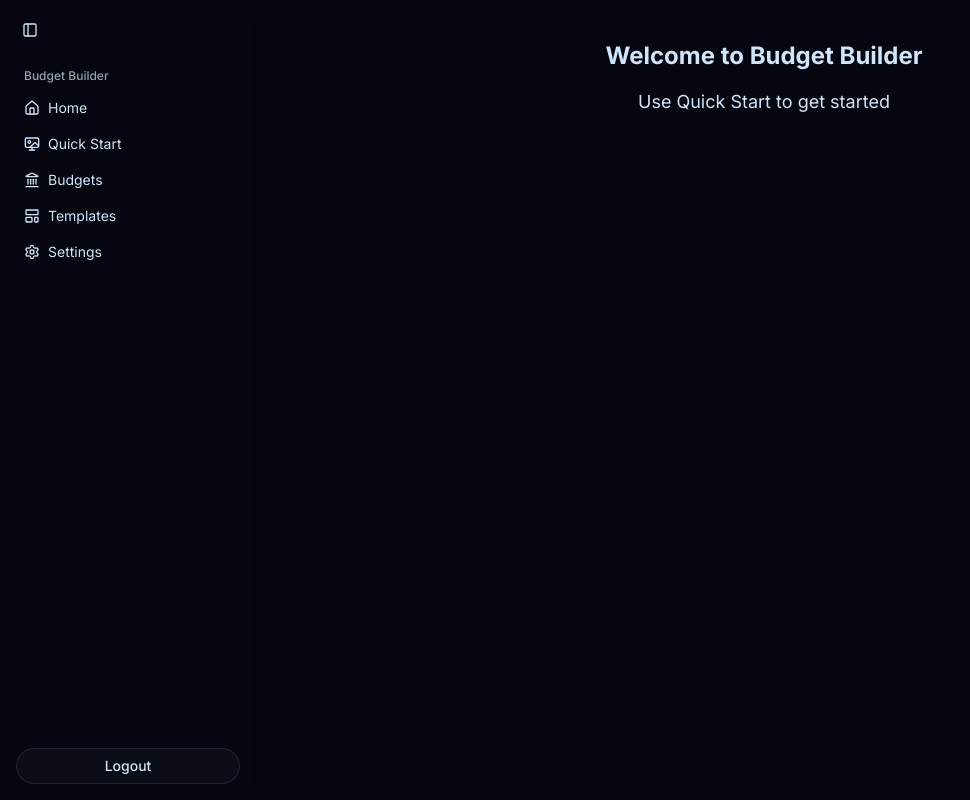
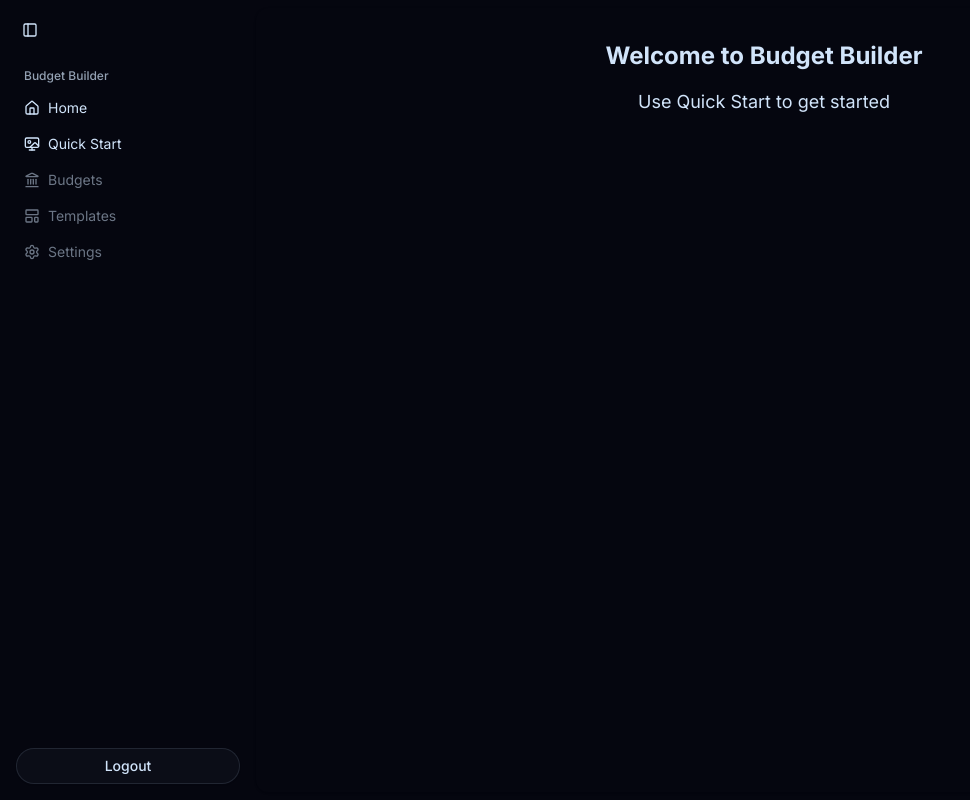
Before and after one commit to jonleach10/budget-builder, a Next.js app: page / in a window 1280 px wide. Shown: the whole page, without its empty margins (0-970 px from the left). Built offline with nearby package versions, Linux system fonts and the light colour scheme; no server answers.

Commit message:
fix(app): use next/link for sidebar routes and disable items with no route

```diff
--- a/components/app-sidebar.tsx
+++ b/components/app-sidebar.tsx
@@ -1,4 +1,5 @@
 'use client';
+import Link from "next/link"
 import { Home, Landmark, LayoutTemplate, Settings, Wallpaper } from "lucide-react"
 import {
   Sidebar,
@@ -65,12 +66,19 @@ export function AppSidebar() {
             <SidebarMenu>
               {items.map((item) => (
                 <SidebarMenuItem key={item.title}>
-                  <SidebarMenuButton asChild>
-                    <a href={item.url}>
+                  {item.url ? (
+                    <SidebarMenuButton asChild>
+                      <Link href={item.url}>
+                        <item.icon />
+                        <span>{item.title}</span>
+                      </Link>
+                    </SidebarMenuButton>
+                  ) : (
+                    <SidebarMenuButton disabled>
                       <item.icon />
                       <span>{item.title}</span>
-                    </a>
-                  </SidebarMenuButton>
+                    </SidebarMenuButton>
+                  )}
                 </SidebarMenuItem>
               ))}
             </SidebarMenu>
```
